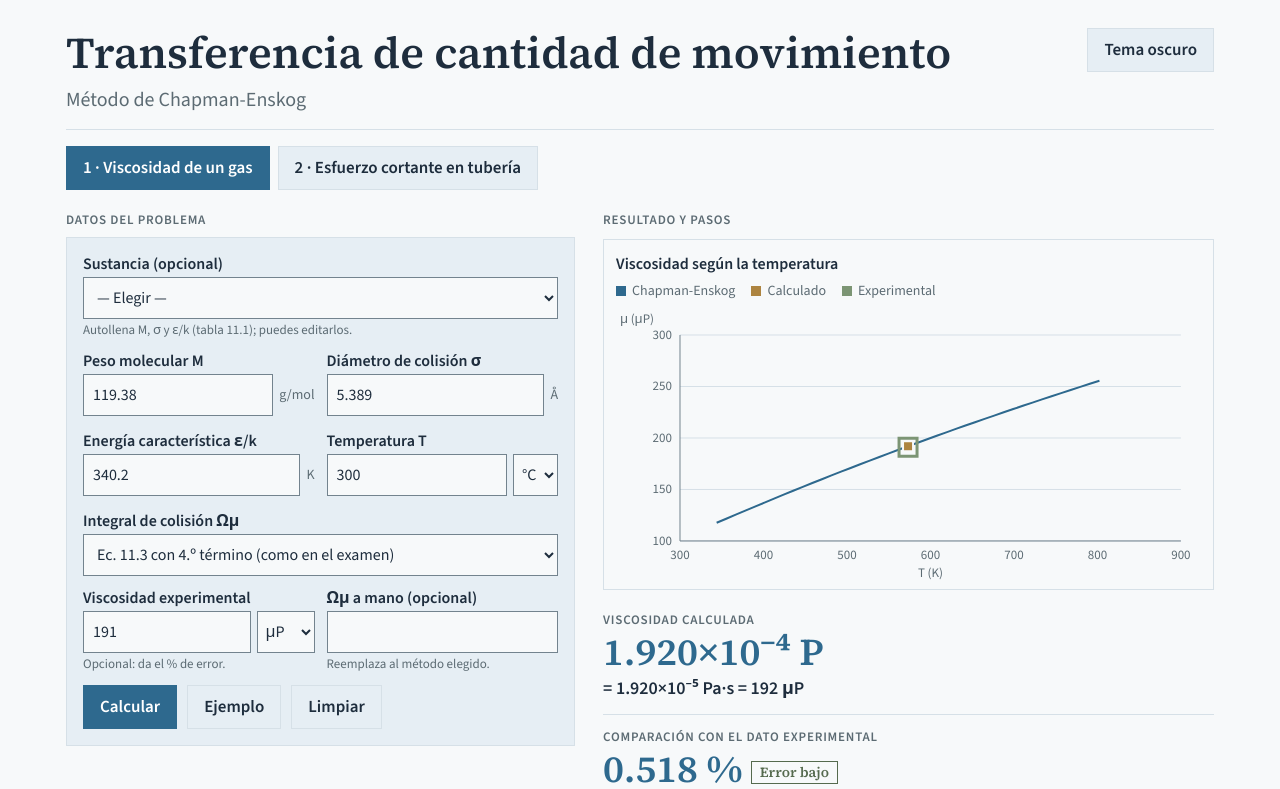
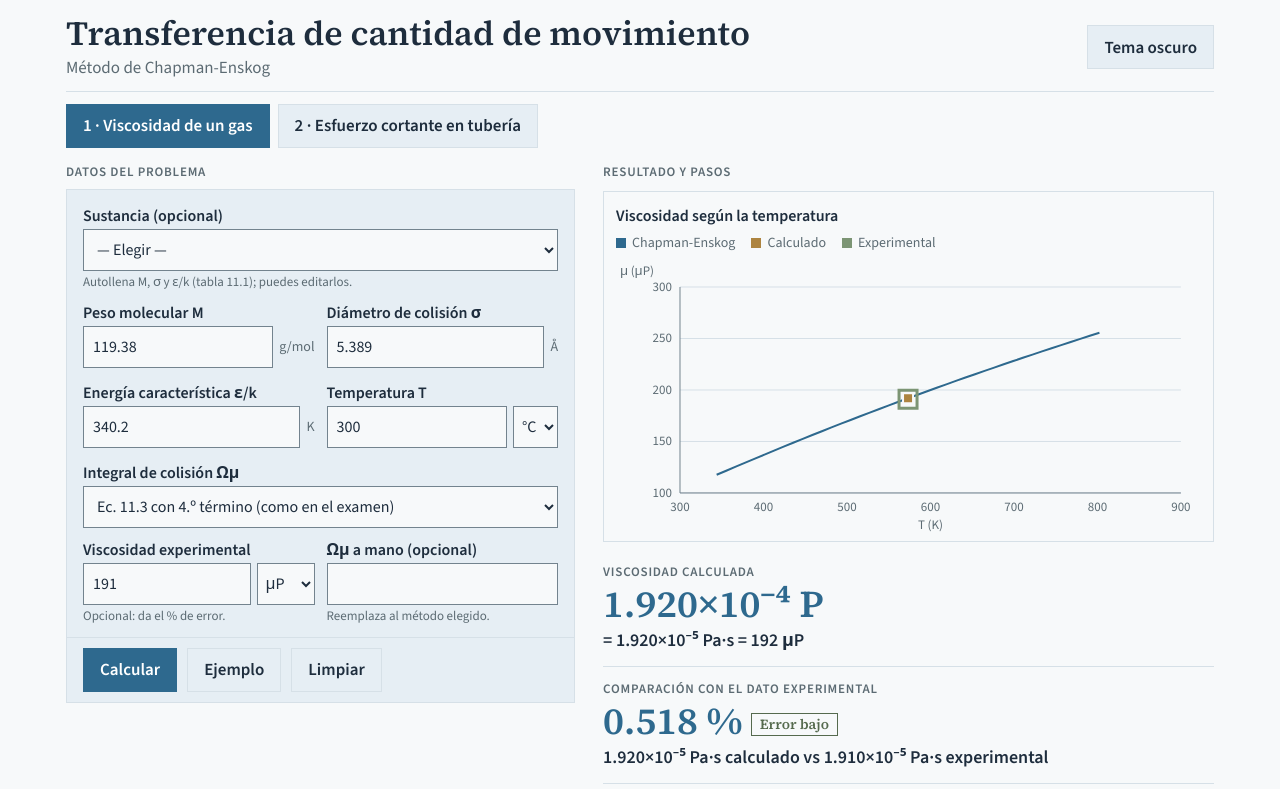
Before and after one commit to sebastian-gal/transferencia-movimiento, a plain HTML site: page index.html in a window 1280 px wide. Shown: the top 789 px of the page. Drawn offline with nearby package versions, Linux system fonts and the light colour scheme.

Commit message:
Formulario completo a la vista también en computadora
Encabezado más compacto y botones Calcular / Ejemplo / Limpiar fijos
abajo en cualquier tamaño de pantalla.

Co-Authored-By: Claude Opus 5.5 <noreply@anthropic.com>
Claude-Session: https://claude.ai/code/session_019nzkfeFdkX6pQTswL3SzGW

```diff
--- a/index.html
+++ b/index.html
@@ -43,9 +43,9 @@
 html{background:var(--fondo)}
 body{margin:0;background:var(--fondo);color:var(--texto);font-family:var(--sans);font-size:18px;line-height:1.5;-webkit-text-size-adjust:100%}
 .wrap{max-width:1180px;margin:0 auto;padding-block:0 56px;padding-left:max(16px,env(safe-area-inset-left,0px));padding-right:max(16px,env(safe-area-inset-right,0px))}
-header{display:flex;justify-content:space-between;align-items:flex-start;gap:16px;padding-block:28px 14px;border-bottom:1px solid var(--separador);flex-wrap:wrap}
-h1{font-family:var(--serif);font-weight:600;margin:0;line-height:1.15;font-size:clamp(28px,5vw,44px);text-wrap:balance}
-.sub{font-size:20px;margin:6px 0 0;color:var(--texto-sec)}
+header{display:flex;justify-content:space-between;align-items:center;gap:16px;padding-block:14px 10px;border-bottom:1px solid var(--separador);flex-wrap:wrap}
+h1{font-family:var(--serif);font-weight:600;margin:0;line-height:1.15;font-size:clamp(26px,3vw,34px);text-wrap:balance}
+.sub{font-size:17px;margin:2px 0 0;color:var(--texto-sec)}
 .label{font-size:13px;font-weight:600;letter-spacing:.06em;text-transform:uppercase;color:var(--texto-sec)}
 button{font:inherit;font-weight:600;font-size:17px;min-height:44px;padding:8px 16px;cursor:pointer;border:1px solid var(--separador);background:var(--superficie);color:var(--texto)}
 button:hover{border-color:var(--borde-control)}
@@ -53,8 +53,8 @@ button.primary{background:var(--acento);color:var(--sobre-acento);border-color:v
 button.primary:hover{background:var(--acento-hover);border-color:var(--acento-hover)}
 button[aria-selected="true"]{background:var(--acento);color:var(--sobre-acento);border-color:var(--acento)}
 :focus-visible{outline:2px solid var(--foco);outline-offset:2px}
-.tabs{display:flex;gap:8px;flex-wrap:wrap;margin-top:16px}
-main{display:grid;grid-template-columns:minmax(0,1fr);gap:28px;margin-top:20px}
+.tabs{display:flex;gap:8px;flex-wrap:wrap;margin-top:12px}
+main{display:grid;grid-template-columns:minmax(0,1fr);gap:28px;margin-top:14px}
 @media(min-width:900px){main{grid-template-columns:minmax(0,5fr) minmax(0,6fr)}}
 section{min-width:0}
 form{background:var(--superficie);border:1px solid var(--separador);padding:16px;margin-top:8px;display:grid;gap:12px}
@@ -72,7 +72,9 @@ select{flex:0 0 auto}
 .row select{padding-inline:4px}
 select.full{width:100%}
 .unit{flex:0 0 auto;font-size:14px;color:var(--texto-sec)}
-.actions{display:flex;gap:10px;flex-wrap:wrap}
+/* Botones fijos abajo mientras se ve el formulario, en cualquier tamaño de pantalla */
+.actions{display:flex;gap:10px;flex-wrap:wrap;position:sticky;bottom:0;z-index:2;background:var(--superficie);
+  margin:0 -16px -16px;padding:10px 16px calc(10px + env(safe-area-inset-bottom,0px));border-top:1px solid var(--separador)}
 .empty{color:var(--texto-sec);border:1px solid var(--separador);padding:20px;margin-top:10px}
 .error-box{margin-top:10px;padding:14px 16px;border:1px solid var(--error);color:var(--error);font-weight:600}
 .chart{margin-top:10px;border:1px solid var(--separador);background:var(--fondo);padding:12px 12px 4px}
@@ -103,9 +105,7 @@ footer{margin-top:40px;padding-top:12px;border-top:1px solid var(--separador);fo
   .tabs button{font-size:15px;padding:6px 8px;line-height:1.2}
   main{margin-top:12px;gap:20px}
   form{padding:12px;gap:10px}
-  .actions{position:sticky;bottom:0;z-index:2;background:var(--superficie);margin:0 -12px -12px;
-    padding:10px 12px calc(10px + env(safe-area-inset-bottom,0px));border-top:1px solid var(--separador)}
-  .actions{flex-wrap:nowrap;gap:8px}
+  .actions{margin:0 -12px -12px;padding-inline:12px;flex-wrap:nowrap;gap:8px}
   .actions button{flex:1 1 0;min-width:0;min-height:44px;padding-inline:6px}
   .actions .primary{flex-grow:1.4}
 }
```
